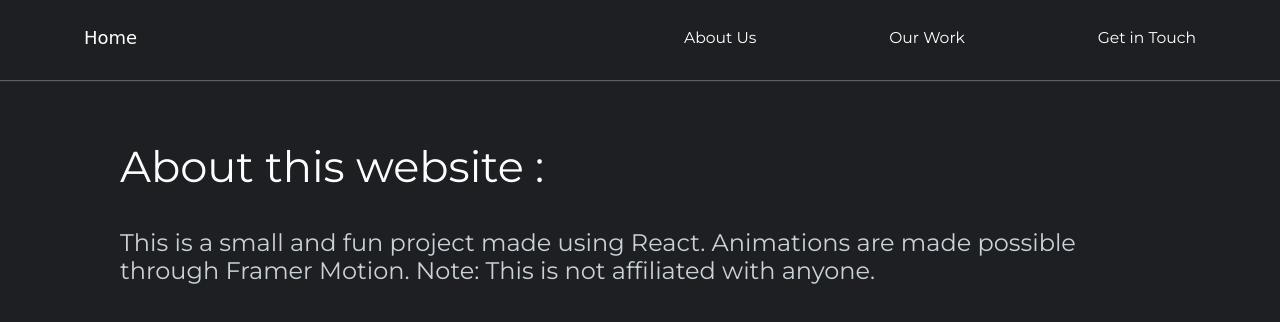
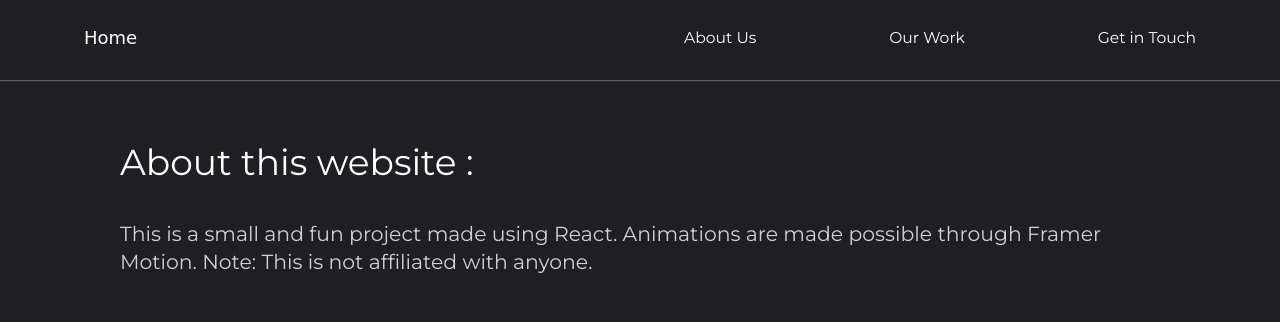
Before and after one commit to suryansh-makharia/capture-it, a React (Create React App) app: page /about in a window 1280 px wide. Shown: the top 322 px of the page. Built offline with nearby package versions, Linux system fonts and the light colour scheme.

Commit message:
second commit

```diff
--- a/src/components/NavMob.js
+++ b/src/components/NavMob.js
@@ -42,6 +42,6 @@ const Nav = styled(motion.div)`
     margin-left: 26%
   }
   @media (max-width: 760px) {
-    width: 40%;
+    width: 47%;
   }
 `;
--- a/src/pages/AboutUs.js
+++ b/src/pages/AboutUs.js
@@ -36,6 +36,15 @@ const About = styled(motion.div)`
   p {
     font-size: 2rem;
   }
+  @media (max-width: 760px) {
+    margin: 5rem 4rem;
+  }
+  h2 {
+    font-size: 3rem;
+  }
+  p {
+    font-size: 1.7rem;
+  }
 `;
 const Frame1 = styled(motion.div)`
   height: 100vh;
--- a/src/pages/ContactUs.js
+++ b/src/pages/ContactUs.js
@@ -74,12 +74,20 @@ const Contact = styled(motion.div)`
   min-height: 80vh;
   overflow-y: hidden;
   position: relative;
+  @media (max-width: 760px) {
+    margin: 0 4rem;
+  }
 `;
 const Title = styled.div`
   margin: 4rem 0 2rem 0;
   color: white;
   h2 {
     font-size: 3.1rem;
+  }
+  @media (max-width: 760px) {
+    h2 {
+    font-size: 2.5rem;
+    }
   }
 `;
 const Hide = styled.div`
@@ -90,6 +98,9 @@ const Circle = styled.div`
   height: 1rem;
   border-radius: 50%;
   background: #ededed;
+  @media (max-width: 650px) {
+    width: 1.5rem;
+  }
 `;
 const Social = styled(motion.div)`
   display: flex;
@@ -101,6 +112,15 @@ const Social = styled(motion.div)`
   a {
     color: #23d997;
     font-size: 2.2rem;
+  }
+  @media (max-width: 760px) {
+    h2 {
+    font-size: 1.9rem;
+    margin: 1rem;
+    }
+    a {
+      font-size: 1.7rem;
+    }
   }
 `;
 const SocialLinks = styled.div`
--- a/src/styles.js
+++ b/src/styles.js
@@ -40,7 +40,7 @@ export const Image = styled.div`
     margin-left: 0;
     img {
       width: 90%;
-      height: 80vh;
+      height: 70vh;
     }
   }
 `;
```
